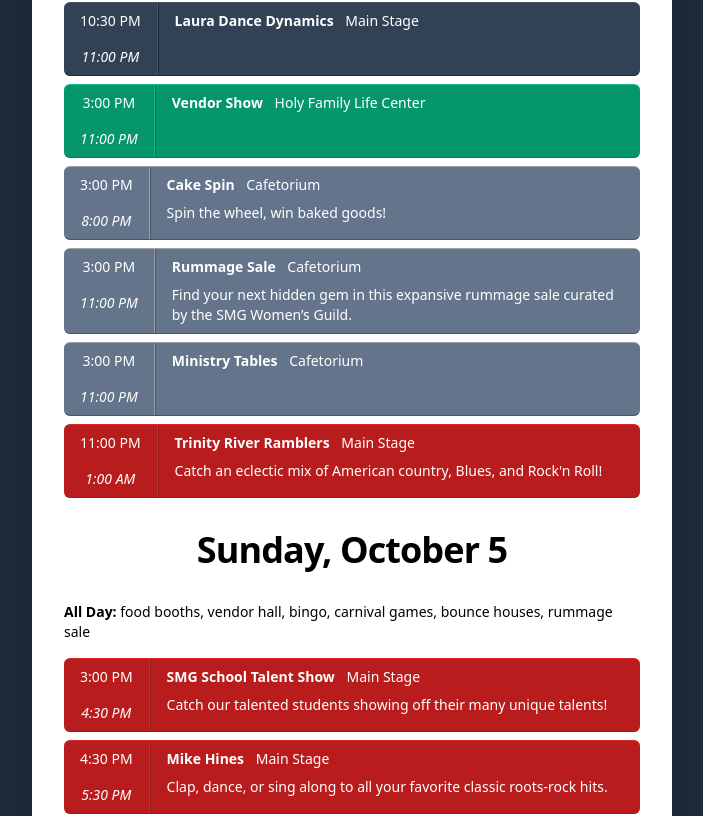
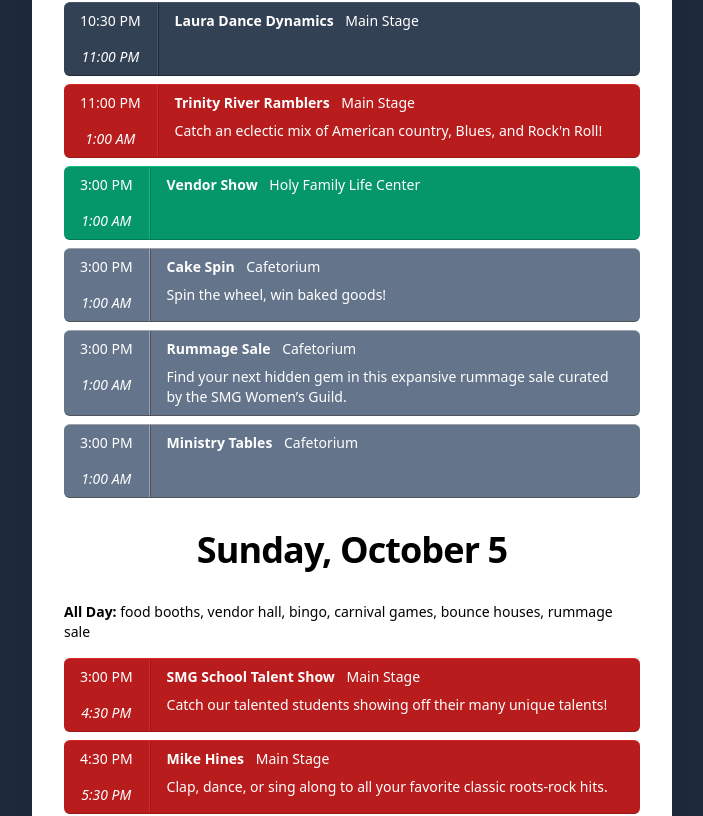
Before and after one commit to ktbartholomew/gorettifest.com, a Next.js app: page /schedule in a window 1280 px wide. Shown: the part 1100-1916 px from the top of the page, without its empty margins (288-991 px from the left). Built offline with nearby package versions, Linux system fonts and the light colour scheme.

Commit message:
update schedule again

```diff
--- a/app/schedule/page.tsx
+++ b/app/schedule/page.tsx
@@ -213,14 +213,14 @@ const schedule: ScheduleItem[] = [
   },
   {
     startTime: new Date("2025-10-04T10:00:00-0500"),
-    endTime: new Date("2025-10-04T18:00:00-0500"),
+    endTime: new Date("2025-10-04T20:00:00-0500"),
     title: "Vendor Show",
     location: "Holy Family Life Center",
     category: ScheduleItemCategory.TERTIARY,
   },
   {
     startTime: new Date("2025-10-04T10:00:00-0500"),
-    endTime: new Date("2025-10-04T15:00:00-0500"),
+    endTime: new Date("2025-10-04T20:00:00-0500"),
     title: "Cake Spin",
     description: "Spin the wheel, win baked goods!",
     location: "Cafetorium",
@@ -228,7 +228,7 @@ const schedule: ScheduleItem[] = [
   },
   {
     startTime: new Date("2025-10-04T10:00:00-0500"),
-    endTime: new Date("2025-10-04T18:00:00-0500"),
+    endTime: new Date("2025-10-04T20:00:00-0500"),
     title: "Rummage Sale",
     description:
       "Find your next hidden gem in this expansive rummage sale curated by the SMG Women’s Guild.",
@@ -237,14 +237,14 @@ const schedule: ScheduleItem[] = [
   },
   {
     startTime: new Date("2025-10-04T10:00:00-0500"),
-    endTime: new Date("2025-10-04T18:00:00-0500"),
+    endTime: new Date("2025-10-04T20:00:00-0500"),
     title: "Ministry Tables",
     location: "Cafetorium",
     category: ScheduleItemCategory.OTHER,
   },
   {
     startTime: new Date("2025-10-05T10:00:00-0500"),
-    endTime: new Date("2025-10-05T18:00:00-0500"),
+    endTime: new Date("2025-10-05T20:00:00-0500"),
     title: "Cake Spin",
     description: "Spin the wheel, win baked goods!",
     location: "Cafetorium",
@@ -252,7 +252,7 @@ const schedule: ScheduleItem[] = [
   },
   {
     startTime: new Date("2025-10-05T10:00:00-0500"),
-    endTime: new Date("2025-10-05T18:00:00-0500"),
+    endTime: new Date("2025-10-05T20:00:00-0500"),
     title: "Rummage Sale",
     description:
       "Find your next hidden gem in this expansive rummage sale curated by the SMG Women’s Guild.",
@@ -261,7 +261,7 @@ const schedule: ScheduleItem[] = [
   },
   {
     startTime: new Date("2025-10-05T10:00:00-0500"),
-    endTime: new Date("2025-10-05T18:00:00-0500"),
+    endTime: new Date("2025-10-05T20:00:00-0500"),
     title: "Ministry Tables",
     location: "Cafetorium",
     category: ScheduleItemCategory.OTHER,
```
